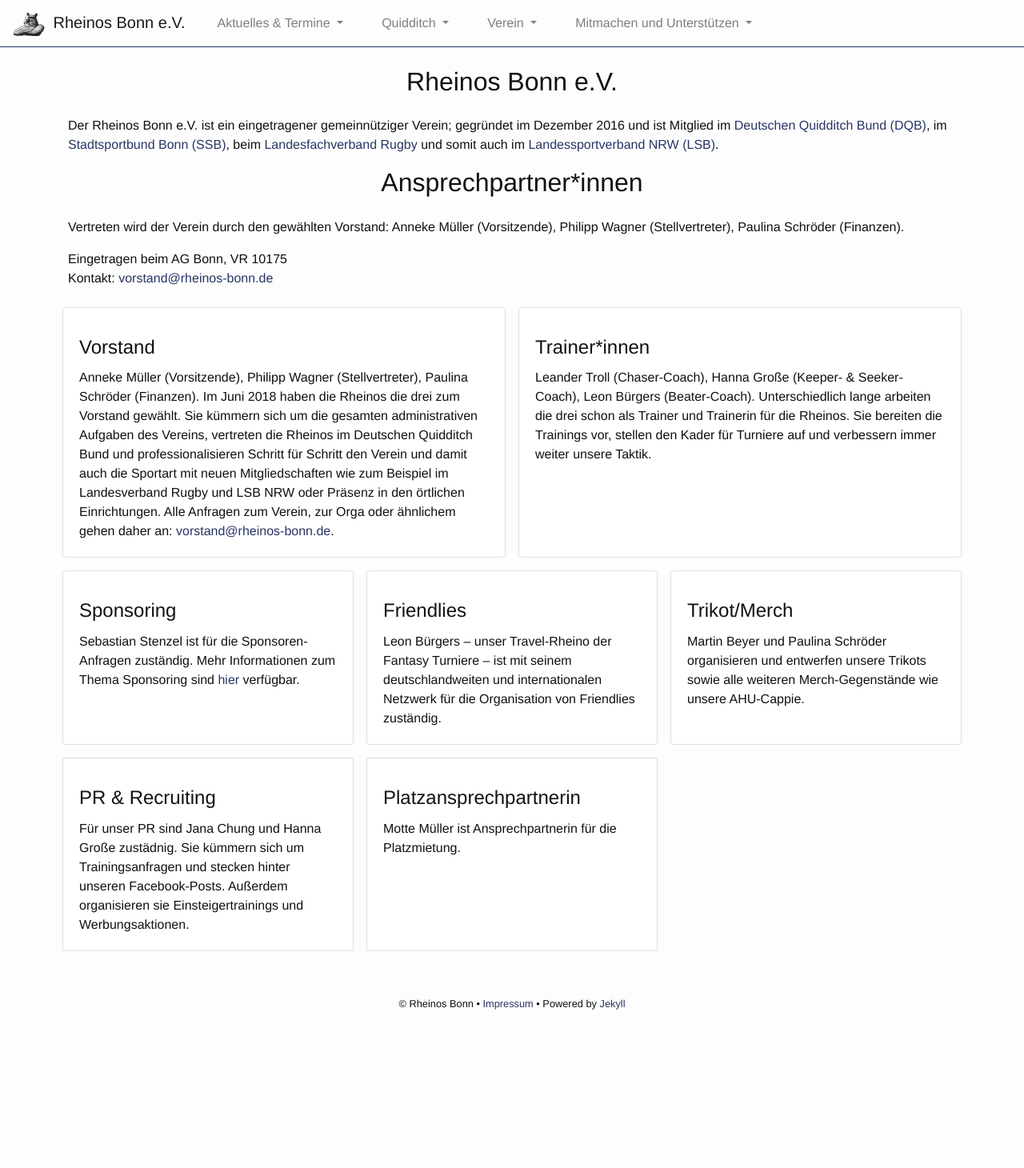
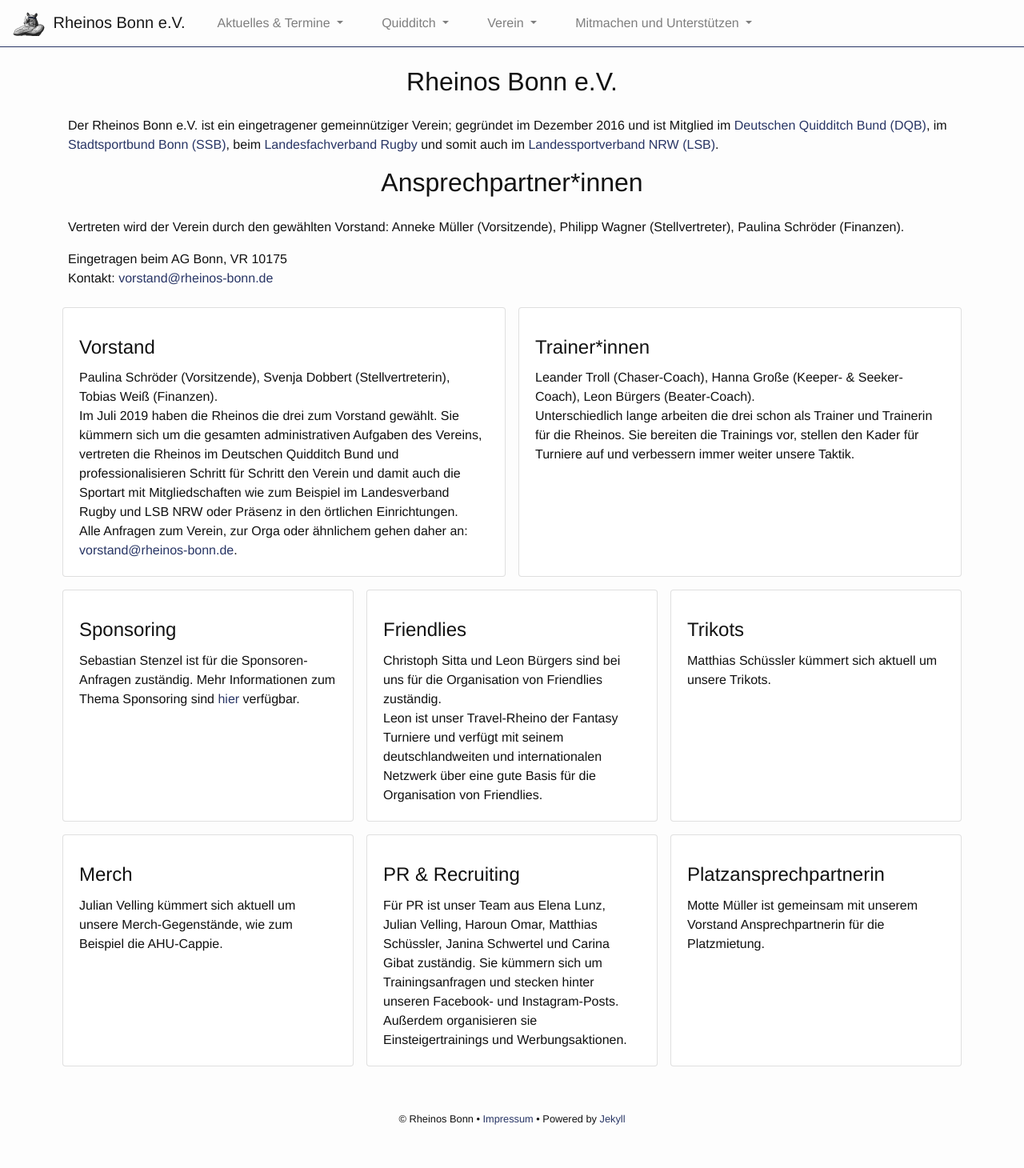
Before and after one commit to rheinos/rheinos.github.io, a Jekyll site: the page built from pages/club.html, in a window 1280 px wide. Shown: the whole page at 80% size. Built offline with Jekyll 4.4.1, drawn with Linux system fonts in a browser that asks for light colours; nearby versions of some CDN libraries; before the commit the page ends 1316 px from its top, so only the background shows below that.

Commit message:
Ansprechpartner aktualisiert

```diff
--- a/pages/club.html
+++ b/pages/club.html
@@ -23,7 +23,7 @@
             <div class="card h-100">
                 <div class="card-body">
                     <h4 class="card-title">Vorstand</h4>
-                    <p class="card-text">Anneke Müller (Vorsitzende), Philipp Wagner (Stellvertreter), Paulina Schröder (Finanzen). Im Juni 2018 haben die Rheinos die drei zum Vorstand gewählt. Sie kümmern sich um die gesamten administrativen Aufgaben des Vereins, vertreten die Rheinos im Deutschen Quidditch Bund und professionalisieren Schritt für Schritt den Verein und damit auch die Sportart mit neuen Mitgliedschaften wie zum Beispiel im Landesverband Rugby und LSB NRW oder Präsenz in den örtlichen Einrichtungen. Alle Anfragen zum Verein, zur Orga oder ähnlichem gehen daher an: <a href="mailto:vorstand@rheinos-bonn.de">vorstand@rheinos-bonn.de</a>.</p>
+                    <p class="card-text">Paulina Schröder (Vorsitzende), Svenja Dobbert (Stellvertreterin), Tobias Weiß (Finanzen). <br /> Im Juli 2019 haben die Rheinos die drei zum Vorstand gewählt. Sie kümmern sich um die gesamten administrativen Aufgaben des Vereins, vertreten die Rheinos im Deutschen Quidditch Bund und professionalisieren Schritt für Schritt den Verein und damit auch die Sportart mit Mitgliedschaften wie zum Beispiel im Landesverband Rugby und LSB NRW oder Präsenz in den örtlichen Einrichtungen. <br /> Alle Anfragen zum Verein, zur Orga oder ähnlichem gehen daher an: <a href="mailto:vorstand@rheinos-bonn.de">vorstand@rheinos-bonn.de</a>.</p>
                 </div>
             </div>
         </div>
@@ -31,7 +31,7 @@
             <div class="card h-100">
                 <div class="card-body">
                     <h4 class="card-title">Trainer*innen</h4>
-                    <p class="card-text">Leander Troll (Chaser-Coach), Hanna Große (Keeper- & Seeker-Coach), Leon Bürgers (Beater-Coach). Unterschiedlich lange arbeiten die drei schon als Trainer und Trainerin für die Rheinos. Sie bereiten die Trainings vor, stellen den Kader für Turniere auf und verbessern immer weiter unsere Taktik.</p>
+                    <p class="card-text">Leander Troll (Chaser-Coach), Hanna Große (Keeper- & Seeker-Coach), Leon Bürgers (Beater-Coach). <br />  Unterschiedlich lange arbeiten die drei schon als Trainer und Trainerin für die Rheinos. Sie bereiten die Trainings vor, stellen den Kader für Turniere auf und verbessern immer weiter unsere Taktik.</p>
                 </div>
             </div>
         </div>
@@ -50,24 +50,33 @@
             <div class="card h-100">
                 <div class="card-body">
                     <h4 class="card-title">Friendlies</h4>
-                    <p class="card-text">Leon Bürgers – unser Travel-Rheino der Fantasy Turniere – ist mit seinem deutschlandweiten und internationalen Netzwerk für die Organisation von Friendlies zuständig.</p>
+                    <p class="card-text">Christoph Sitta und Leon Bürgers sind bei uns für die Organisation von Friendlies zuständig. <br /> Leon ist unser Travel-Rheino der Fantasy Turniere und verfügt mit seinem deutschlandweiten und internationalen Netzwerk über eine gute Basis für die Organisation von Friendlies.</p>
+                </div>
+            </div>
+        </div>
+	<div class="col-md-4 col-6 p-2">
+            <div class="card h-100">
+                <div class="card-body">
+                    <h4 class="card-title">Trikots</h4>
+                    <p class="card-text">Matthias Schüssler kümmert sich aktuell um unsere Trikots.</p>
                 </div>
             </div>
         </div>
         <div class="col-md-4 col-6 p-2">
             <div class="card h-100">
                 <div class="card-body">
-                    <h4 class="card-title">Trikot/Merch</h4>
-                    <p class="card-text">Martin Beyer und Paulina Schröder organisieren und entwerfen unsere Trikots sowie alle weiteren Merch-Gegenstände wie unsere AHU-Cappie.</p>
+                    <h4 class="card-title">Merch</h4>
+                    <p class="card-text">Julian Velling kümmert sich aktuell um unsere Merch-Gegenstände, wie zum Beispiel die AHU-Cappie.</p>
                 </div>
             </div>
         </div>
+
 
         <div class="col-md-4 col-6 p-2">
             <div class="card h-100">
                 <div class="card-body">
                     <h4 class="card-title">PR & Recruiting</h4>
-                    <p class="card-text">Für unser PR sind Jana Chung und Hanna Große zustädnig. Sie kümmern sich um Trainingsanfragen und stecken hinter unseren Facebook-Posts. Außerdem organisieren sie Einsteigertrainings und Werbungsaktionen.</p>
+                    <p class="card-text">Für PR ist unser Team aus Elena Lunz, Julian Velling, Haroun Omar, Matthias Schüssler, Janina Schwertel und Carina Gibat zuständig. Sie kümmern sich um Trainingsanfragen und stecken hinter unseren Facebook- und Instagram-Posts. Außerdem organisieren sie Einsteigertrainings und Werbungsaktionen.</p>
                 </div>
             </div>
         </div>
@@ -75,7 +84,7 @@
             <div class="card h-100">
                 <div class="card-body">
                     <h4 class="card-title">Platzansprechpartnerin</h4>
-                    <p class="card-text">Motte Müller ist Ansprechpartnerin für die Platzmietung.</p>
+                    <p class="card-text">Motte Müller ist gemeinsam mit unserem Vorstand Ansprechpartnerin für die Platzmietung.</p>
                 </div>
             </div>
         </div>
```
